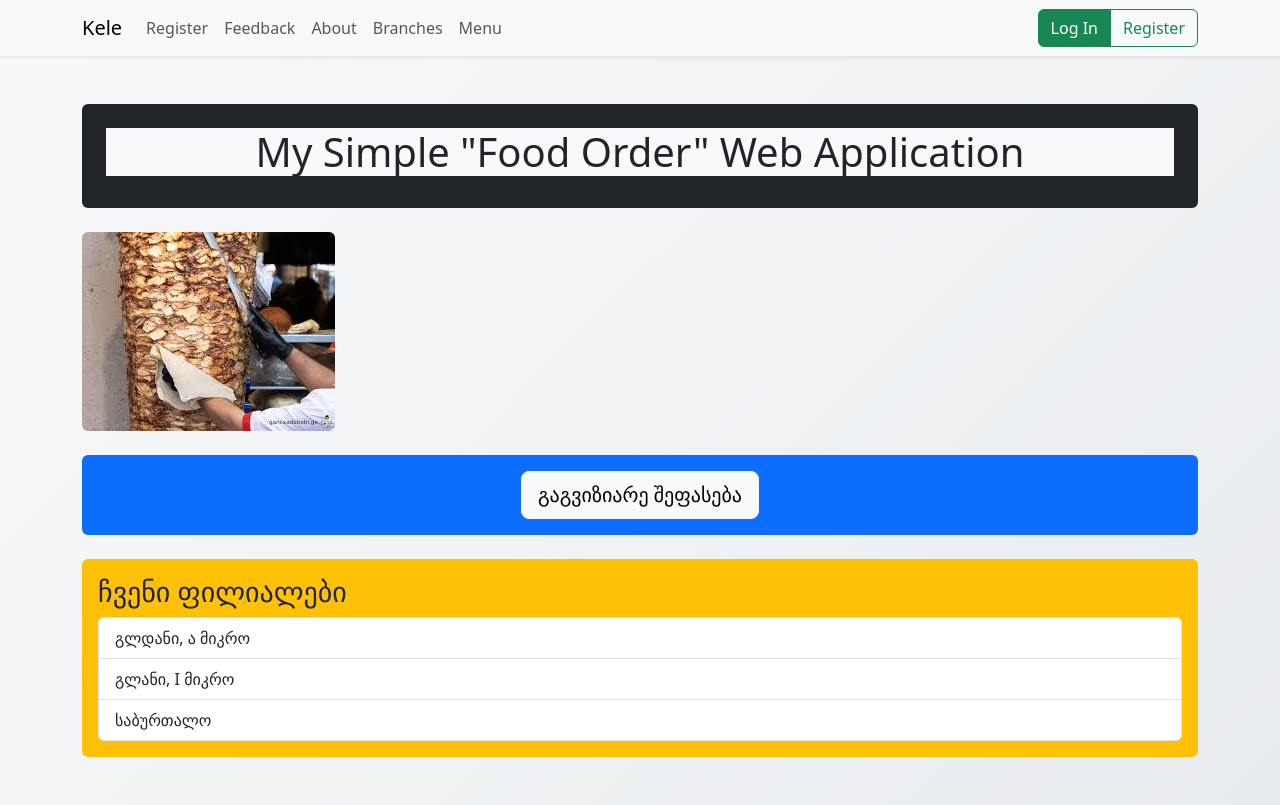
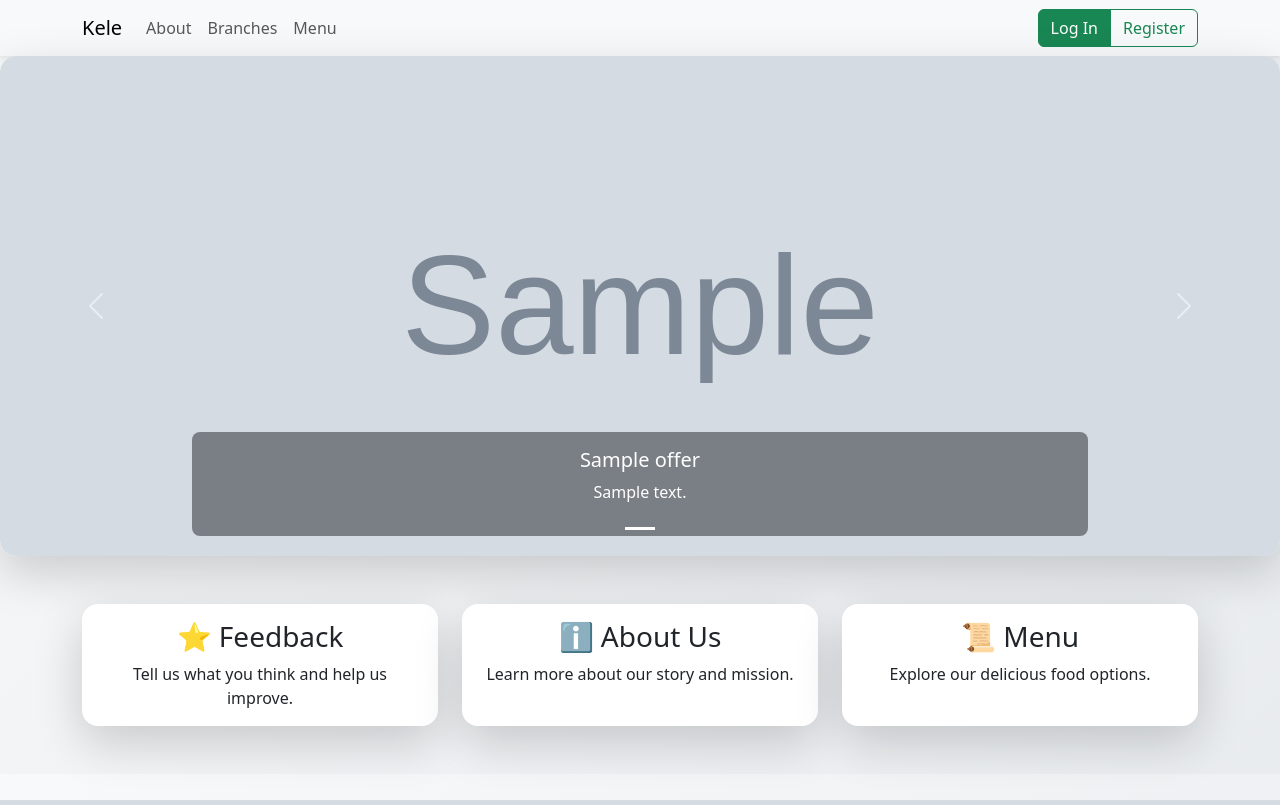
Before and after one commit to kelenjo/Food-Order-Platform, a Flask app: page / in a window 1280 px wide. Run offline with Flask 3, Linux system fonts and the light colour scheme; tables that the repository leaves empty hold one stand-in row (values such as "Sample post"); grey boxes marked "Sample" are stand-in pictures.

Commit message:
changes index page

```diff
--- a/pythonFoodOrder/src/__init__.py
+++ b/pythonFoodOrder/src/__init__.py
@@ -1,3 +1,7 @@
+from dotenv import load_dotenv
+
+load_dotenv()
+
 from flask import Flask
 from src.admin_views.base import SecureModelView
 from src.admin_views import UserView, ProductView
--- a/pythonFoodOrder/src/templates/main/index.html
+++ b/pythonFoodOrder/src/templates/main/index.html
@@ -1,26 +1,84 @@
 {% extends "partials/base.html" %}
 {% block title %}Home{% endblock %}
 {% block body %}
-  <div class="container py-5">
-    <div class="bg-dark p-4 rounded mb-4 text-center">
-      <h1 class="bg-light">My Simple "Food Order" Web Application</h1>
-    </div>
-    <img src="/static/assets/shaurmisxorci.jfif" class="img-fluid rounded mb-4" alt="Main Shaurma">
 
-    <div class="bg-primary p-3 rounded mb-4 text-center">
-      <a href="/feedback" class="btn btn-light btn-lg">გაგვიზიარე შეფასება</a>
+<!-- Carousel (Best Offers / News Center) -->
+<div id="offersCarousel" class="carousel slide mb-5" data-bs-ride="carousel">
+
+    <!-- Dynamic indicators -->
+    <div class="carousel-indicators">
+        {% for offer in offers %}
+        <button type="button" data-bs-target="#offersCarousel" data-bs-slide-to="{{ loop.index0 }}" class="{% if loop.first %}active{% endif %}"></button>
+        {% endfor %}
     </div>
 
-
-    <div class="bg-warning text-dark p-3 rounded">
-      <h3>ჩვენი ფილიალები</h3>
-      <ul class="list-group">
-        <li class="list-group-item">გლდანი, ა მიკრო</li>
-        <li class="list-group-item">გლანი, I მიკრო</li>
-        <li class="list-group-item">საბურთალო</li>
-      </ul>
+    <div class="carousel-inner rounded-4 shadow-lg">
+        {% for offer in offers %}
+        <div class="carousel-item {% if loop.first %}active{% endif %}">
+            <img src="{{ url_for('static', filename='assets/' + offer.image) }}" class="d-block w-100 carousel-img" alt="{{ offer.title }}">
+            <div class="carousel-caption d-none d-md-block bg-dark bg-opacity-50 rounded-3 p-3">
+                <h5>{{ offer.title }}</h5>
+                <p>{{ offer.description }}</p>
+            </div>
+        </div>
+        {% endfor %}
     </div>
 
-  </div>
+    <button class="carousel-control-prev" type="button" data-bs-target="#offersCarousel" data-bs-slide="prev">
+        <span class="carousel-control-prev-icon"></span>
+    </button>
+    <button class="carousel-control-next" type="button" data-bs-target="#offersCarousel" data-bs-slide="next">
+        <span class="carousel-control-next-icon"></span>
+    </button>
+</div>
+
+<!-- Quick Links Section -->
+<div class="container text-center my-5">
+    <div class="row g-4">
+        <div class="col-md-4">
+            <a href="{{ url_for('main.feedback') }}" class="text-decoration-none">
+                <div class="card shadow-lg rounded-4 border-0 h-100 hover-card">
+                    <div class="card-body">
+                        <h3 class="card-title">⭐ Feedback</h3>
+                        <p class="card-text">Tell us what you think and help us improve.</p>
+                    </div>
+                </div>
+            </a>
+        </div>
+        <div class="col-md-4">
+            <a href="{{ url_for('main.about') }}" class="text-decoration-none">
+                <div class="card shadow-lg rounded-4 border-0 h-100 hover-card">
+                    <div class="card-body">
+                        <h3 class="card-title">ℹ️ About Us</h3>
+                        <p class="card-text">Learn more about our story and mission.</p>
+                    </div>
+                </div>
+            </a>
+        </div>
+        <div class="col-md-4">
+            <a href="{{ url_for('product.menu') }}" class="text-decoration-none">
+                <div class="card shadow-lg rounded-4 border-0 h-100 hover-card">
+                    <div class="card-body">
+                        <h3 class="card-title">📜 Menu</h3>
+                        <p class="card-text">Explore our delicious food options.</p>
+                    </div>
+                </div>
+            </a>
+        </div>
+    </div>
+</div>
+
+<!-- Small CSS to add hover effect -->
+<style>
+  .hover-card:hover {
+    transform: scale(1.05);
+    transition: 0.3s ease;
+  }
+  .carousel-img {
+    height: 500px;
+    object-fit: cover;
+    border-radius: 1rem;
+  }
+</style>
 
 {% endblock %}
--- a/pythonFoodOrder/src/templates/partials/navbar.html
+++ b/pythonFoodOrder/src/templates/partials/navbar.html
@@ -5,8 +5,6 @@
         <div class="collapse navbar-collapse">
             <div class="navbar-nav">
 
-                <a class="nav-link {{ is_active('auth.register') }}" href="/register">Register</a>
-                <a class="nav-link {{ is_active('main.feedback') }}" href="/feedback">Feedback</a>
                 <a class="nav-link {{ is_active('main.about') }}" href="/about">About</a>
                 <a class="nav-link {{ is_active('main.branches') }}" href="/branches">Branches</a>
                 <a class="nav-link {{ is_active('product.menu') }}" href="/menu">Menu</a>
--- a/pythonFoodOrder/src/view/main/routes.py
+++ b/pythonFoodOrder/src/view/main/routes.py
@@ -1,14 +1,14 @@
 from flask import Blueprint, render_template, redirect, url_for, flash
 from src.view.main.forms import FeedbackForm
-from src.models.product import Product
+from src.models.product import Offer
 
 main_blueprint = Blueprint("main", __name__)
 
 
 @main_blueprint.route("/")
 def index():
-    products = Product.query.all()
-    return render_template("main/index.html", products=products)
+    offers = Offer.query.filter_by(active=True).all()
+    return render_template("main/index.html", offers=offers)
 
 
 @main_blueprint.route("/about")
```
Also changed, not shown: pythonFoodOrder/migrations/versions/8cb2e6878c83_add_offer_model.py (added, +35 -0 lines), pythonFoodOrder/src/commands.py (+33 -0 lines), pythonFoodOrder/src/config.py (+3 -4 lines), pythonFoodOrder/src/models/product.py (+19 -0 lines), pythonFoodOrder/src/templates/auth/register.html (+9 -5 lines), pythonFoodOrder/src/static/assets/default_img.png (added).
